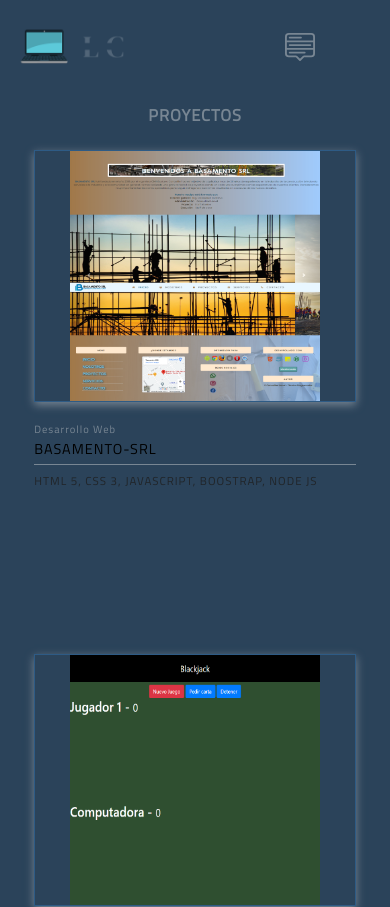
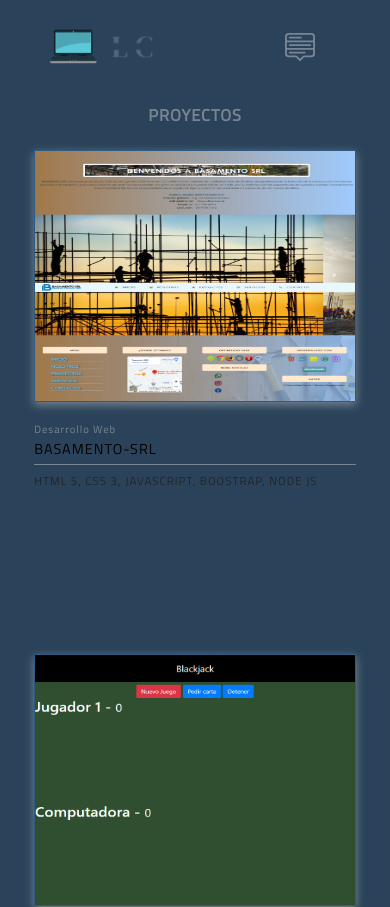
Before and after one commit to C-Lionel/portafolio-react, a React (Vite) app: page /proyectos in a window 390 px wide. Shown: the top 907 px of the page. Built offline with nearby package versions, Linux system fonts and the light colour scheme.

Commit message:
UPDATED: NOTEBOOK

```diff
--- a/src/components/css/Inicio.css
+++ b/src/components/css/Inicio.css
@@ -201,6 +201,7 @@ h2 {
 
   .logo {
     margin-top: 1.5rem;
+    margin-left: 3rem;
   }
 
   /* .header li {
--- a/src/components/css/Proyectos.css
+++ b/src/components/css/Proyectos.css
@@ -95,6 +95,9 @@
   flex-direction: column;
   justify-content: space-between;
 }
+
+
+
 /* RESPONSE */
 
 @media (max-width: 1024px) {
@@ -138,6 +141,9 @@
 
 @media (max-width: 960px) {
 
+  .bi-section {
+    margin-bottom: 2rem;
+   }
 
   .bi-backspace {
     width: 35px;
@@ -151,6 +157,19 @@
 }
 
 
+@media (max-width: 600px) {
+
+ .mask img {
+   height: 250px;
+   width: 250px;
+ }
+
+.work-item img {
+  width: 100%;
+  transition: all 500ms;
+}
+
+}
 
 @media (max-width: 480px) {
 
@@ -181,15 +200,8 @@
 
 }
 
- @media (max-width: 600px) {
-
-  .mask img {
-    height: 250px;
-    width: 250px;
-  }
 
 
-}
  @media (max-width: 320px) {
 
    .bi-backspace {
```
